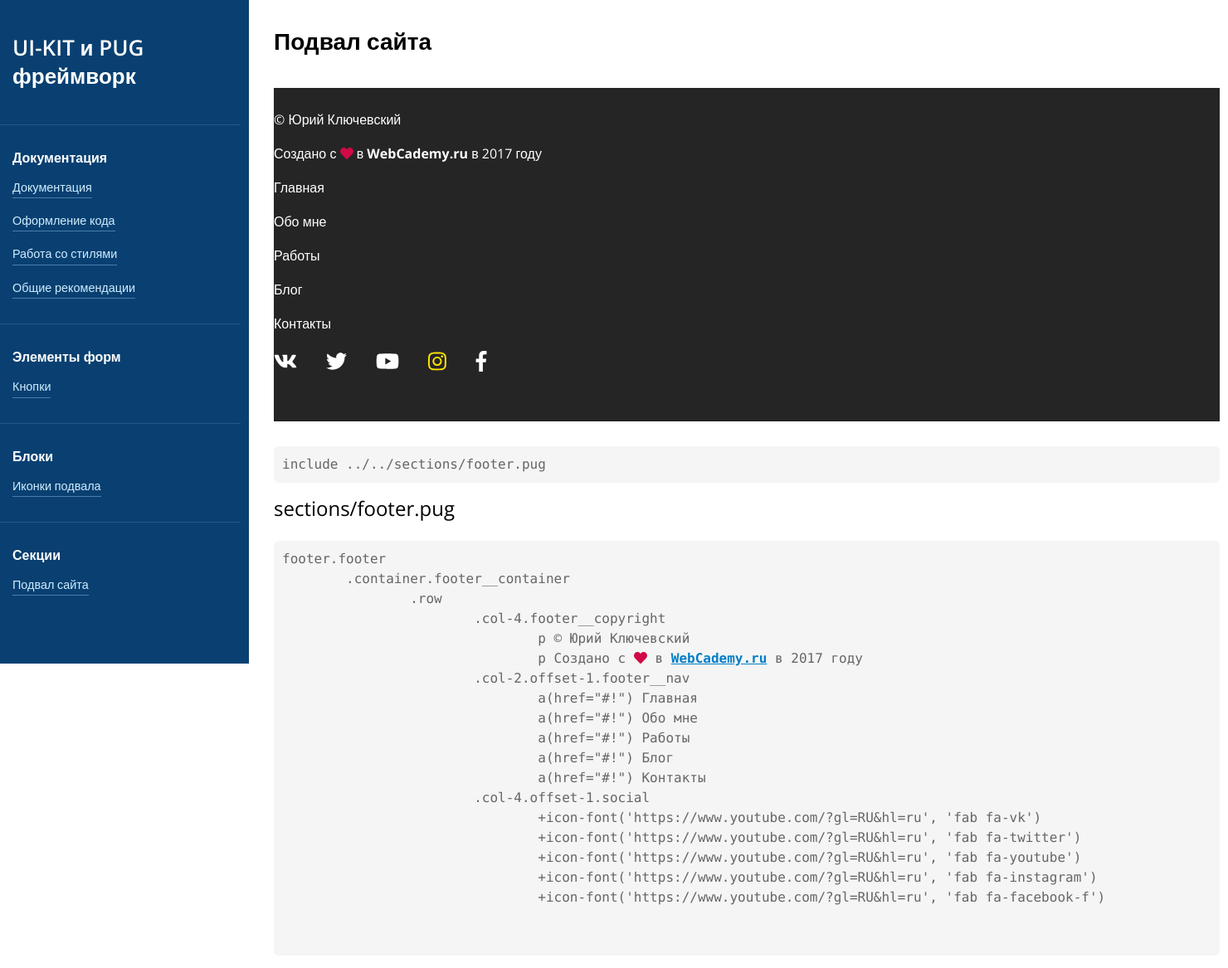
After one commit to EvgeniyaRo/hotwinter-team, a Node project: template src/pug/pages/ui/footer.pug in a window 1480 px wide. The commit adds this page. Shown: the whole page at 83% size. Run offline with Node 20 templates, Linux system fonts and the light colour scheme; the template is opened without the code that fills it, so the values that code supplies are empty; style sheets or scripts are compiled from the project's sources; some libraries are stand-ins or nearby versions.

Commit message:
footer first commit

```diff
--- a/package.json
+++ b/package.json
@@ -37,6 +37,7 @@
 		"run-sequence": "^2.2.1"
 	},
 	"dependencies": {
+		"bootstrap": "^4.0.0-alpha.6",
 		"bootstrap-4-grid": "^2.4.0",
 		"jquery": "^3.3.1",
 		"normalize.css": "^8.0.0"
--- /dev/null
+++ b/src/less/blocks/_icon-footer.less
@@ -0,0 +1,13 @@
+.social-icon {
+	font-size: 25px;
+	margin-right: 35px;
+	color: #fff;
+
+}
+
+.fa-heart{
+	color: #d10946;
+}
+.fa-instagram{
+	color: #ffe400;
+}
--- a/src/less/main.less
+++ b/src/less/main.less
@@ -13,10 +13,12 @@
 // Blocks
 @import "blocks/_titles";
 @import "blocks/_cards";
+@import "blocks/_icon-footer";
 
 // Sections
 // @import "pages/...";
 @import "sections/_user-content";
+@import "sections/_footer";
 
 // Pages
 // @import "pages/...";
--- /dev/null
+++ b/src/less/sections/_footer.less
@@ -0,0 +1,32 @@
+.footer {
+	width: 100%;
+	background-color: #252525;
+}
+.footer__copyright a,
+.footer__copyright p a,
+.footer__nav a {
+		text-decoration: none;
+		color: #fff;
+}
+.footer__container {
+	padding-top: 30px;
+	padding-bottom: 60px;
+}
+.footer__container p {
+	padding: 0 0 25px 0;
+	margin: 0;
+	color: #fff;
+	font-size: 16px;
+	line-height: 1;
+
+}
+.footer__copyright {
+
+}
+.footer__nav {
+	display: flex;
+	flex-direction: column;
+	a {
+		margin-bottom: 25px;
+	}
+}
--- a/src/pug/layouts/_mixins-links.pug
+++ b/src/pug/layouts/_mixins-links.pug
@@ -1,3 +1,4 @@
 include ../mixins/_mixins-ui-kit.pug
 include ../mixins/_mixins.pug
 include ../mixins/_buttons.pug
+include ../mixins/_icons.pug
--- /dev/null
+++ b/src/pug/mixins/_icons.pug
@@ -0,0 +1,4 @@
+mixin icon-font(link, name)
+	a(href= link)
+		span.social-icon
+			i(class= name)
--- /dev/null
+++ b/src/pug/pages/ui/footer.pug
@@ -0,0 +1,36 @@
+extends ../../layouts/ui-layout/ui-layout.pug
+
+block variables
+	- var title = 'Подвал сайта - UI-kit и HTML фреймворк - Документация';
+	- var pageClass = 'body--dashboard';
+
+block content
+	.main-wrapper
+		.container.container--left.user-content.pt-35
+			h1 Подвал сайта
+			.section-ui
+				include ../../sections/footer.pug
+			pre.
+				include ../../sections/footer.pug
+
+			.title sections/footer.pug
+
+			pre.
+				footer.footer
+					.container.footer__container
+						.row
+							.col-4.footer__copyright
+								p © Юрий Ключевский
+								p Создано с #[i(class="fas fa-heart")] в #[a(href="http://webcademy.ru/" class = "strong") WebCademy.ru] в 2017 году
+							.col-2.offset-1.footer__nav
+								a(href="#!") Главная
+								a(href="#!") Обо мне
+								a(href="#!") Работы
+								a(href="#!") Блог
+								a(href="#!") Контакты
+							.col-4.offset-1.social
+								+icon-font('https://www.youtube.com/?gl=RU&hl=ru', 'fab fa-vk')
+								+icon-font('https://www.youtube.com/?gl=RU&hl=ru', 'fab fa-twitter')
+								+icon-font('https://www.youtube.com/?gl=RU&hl=ru', 'fab fa-youtube')
+								+icon-font('https://www.youtube.com/?gl=RU&hl=ru', 'fab fa-instagram')
+								+icon-font('https://www.youtube.com/?gl=RU&hl=ru', 'fab fa-facebook-f')
--- /dev/null
+++ b/src/pug/sections/footer.pug
@@ -0,0 +1,18 @@
+footer.footer
+	.container.footer__container
+		.row
+			.col-4.footer__copyright
+				p © Юрий Ключевский
+				p Создано с #[i(class="fas fa-heart")] в #[a(href="http://webcademy.ru/" class = "strong") WebCademy.ru] в 2017 году
+			.col-2.offset-1.footer__nav
+				a(href="#!") Главная
+				a(href="#!") Обо мне
+				a(href="#!") Работы
+				a(href="#!") Блог
+				a(href="#!") Контакты
+			.col-4.offset-1.social
+				+icon-font('https://www.youtube.com/?gl=RU&hl=ru', 'fab fa-vk')
+				+icon-font('https://www.youtube.com/?gl=RU&hl=ru', 'fab fa-twitter')
+				+icon-font('https://www.youtube.com/?gl=RU&hl=ru', 'fab fa-youtube')
+				+icon-font('https://www.youtube.com/?gl=RU&hl=ru', 'fab fa-instagram')
+				+icon-font('https://www.youtube.com/?gl=RU&hl=ru', 'fab fa-facebook-f')
--- a/src/pug/sections/ui-kit/ui-nav.pug
+++ b/src/pug/sections/ui-kit/ui-nav.pug
@@ -17,14 +17,16 @@
 			+linkLeftPanel("Кнопки", "buttons.html")
 
 	//- Тут будут ссылки на блоки
-	//- .left-panel__section
-	//- 	p.strong Блоки
-	//- 	.left-panel-nav
+	.left-panel__section
+		p.strong Блоки
+		.left-panel-nav
+			+linkLeftPanel("Иконки подвала", "icon-footer.html")
 
-	//- Тут будут ссылки на секции
-	//- .left-panel__section
-	//- 	p.strong Секции
-	//- 	.left-panel-nav
+	//-Тут будут ссылки на секции
+	.left-panel__section
+		p.strong Секции
+		.left-panel-nav
+			+linkLeftPanel("Подвал сайта", "footer.html")
 
 	//- Тут будут ссылки на страницы
 	//- .left-panel__section
```
Also changed, not shown: src/pug/pages/ui/icon-footer.pug (added, +29 -0 lines), 1 other file.
